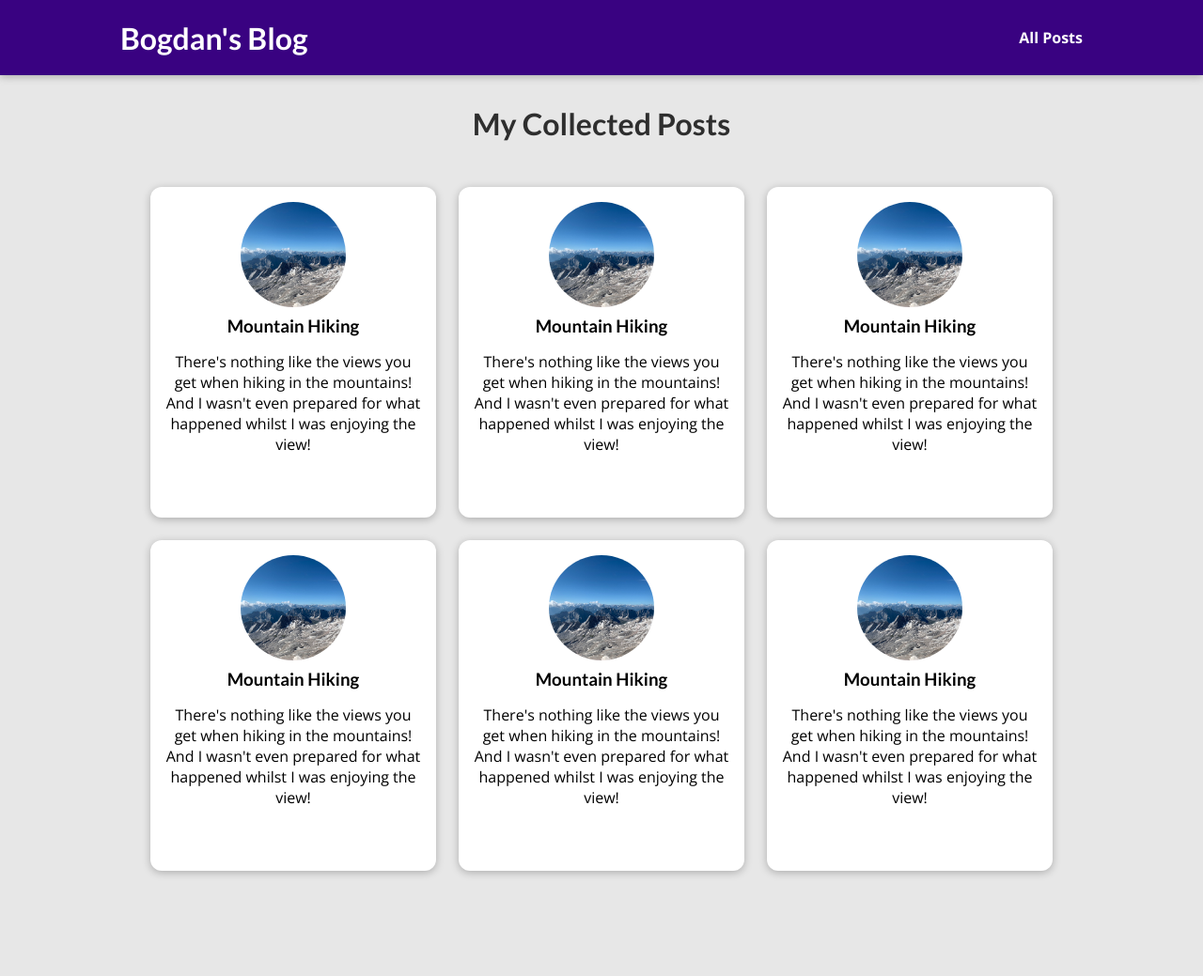
After one commit to bogdandx/django_blog_site, a Django app: template blog/templates/blog/all-posts.html in a window 1280 px wide. The commit adds this page. Shown: the whole page at 94% size. Run offline with Django 4.2, Linux system fonts and the light colour scheme; the template is opened without the code that fills it, so the values that code supplies are empty.

Commit message:
Added images and styles, also added page for all posts and individual post snippet. Also moved navigation to base as it's common for all pages

```diff
--- /dev/null
+++ b/blog/static/blog/all-posts.css
@@ -0,0 +1,43 @@
+body {
+  background-color: #e7e7e7;
+}
+
+#main-navigation {
+  background-color: #390281;
+  box-shadow: 0 2px 8px rgba(0, 0, 0, 0.25);
+}
+
+#all-posts {
+  margin: 7rem auto;
+  width: 90%;
+  max-width: 60rem;
+}
+
+#all-posts h2 {
+  text-align: center;
+  font-size: 2rem;
+  color: #2e2e2e;
+  margin: 3rem 0;
+}
+
+ul {
+  list-style: none;
+  margin: 0;
+  padding: 0;
+  display: grid;
+  grid-template-columns: repeat(auto-fill, minmax(17rem, 1fr));
+  gap: 1.5rem;
+}
+
+.post img {
+  width: 7rem;
+  height: 7rem;
+}
+
+.post a {
+  height: 22rem;
+  transform-origin: center;
+  box-shadow: 0 2px 8px rgba(0, 0, 0, 0.25);
+  border-radius: 12px;
+  background-color: white;
+}
--- /dev/null
+++ b/blog/static/blog/post.css
@@ -0,0 +1,43 @@
+.post {
+  display: flex;
+  flex-direction: column;
+  align-items: center;
+  text-align: center;
+}
+
+.post a {
+  text-decoration: none;
+  color: black;
+  transition: all 0.2s ease;
+  padding: 1rem;
+}
+
+.post a:hover,
+.post a:active {
+  transform: scale(1.1);
+  background-color: #390281;
+  color: white;
+}
+
+.post img {
+  width: 5rem;
+  height: 5rem;
+  object-fit: cover;
+  border-radius: 50%;
+}
+
+.post h3 {
+  margin: 0.25rem 0;
+}
+
+.post time {
+  color: #666666;
+  margin: 0.25rem;
+  font-style: italic;
+  font-size: 0.85rem;
+}
+
+.post:hover time,
+.post:active time {
+  color: white;
+}
--- /dev/null
+++ b/blog/templates/blog/all-posts.html
@@ -0,0 +1,26 @@
+{%  extends "base.html" %}
+{%  load static %}
+
+{%  block title %}
+  All My Posts
+
+{%  endblock %}
+
+{%  block css_files %}
+    <link rel="stylesheet" href="{%  static "blog/post.css" %}" />
+    <link rel="stylesheet" href="{%  static "blog/all-posts.css" %}" />
+{%  endblock %}
+
+{%  block content %}
+    <section id="all-posts">
+        <h2>My Collected Posts</h2>
+        <ul>
+            {%  include "blog/includes/post.html" %}
+            {%  include "blog/includes/post.html" %}
+            {%  include "blog/includes/post.html" %}
+            {%  include "blog/includes/post.html" %}
+            {%  include "blog/includes/post.html" %}
+            {%  include "blog/includes/post.html" %}
+        </ul>
+    </section>
+{%  endblock %}
--- /dev/null
+++ b/blog/templates/blog/includes/post.html
@@ -0,0 +1,16 @@
+{%  load static %}
+
+<li>
+    <article class="post">
+        <a href="">
+            <img src="{%  static "blog/images/mountains.jpg" %}" alt="Mountain Hiking" />
+            <div class="post__content">
+                <h3>Mountain Hiking</h3>
+                <p>There's nothing like the views you get when hiking in the
+                    mountains! And I wasn't even prepared for what happened whilst I
+                    was enjoying the view!
+                </p>
+            </div>
+        </a>
+    </article>
+</li>
--- a/blog/views.py
+++ b/blog/views.py
@@ -6,7 +6,7 @@ def starting_page(request):
     return render(request, "blog/index.html")
 
 def posts(request):
-    pass
+    return render(request, "blog/all-posts.html")
 
 def post_detail(request):
     pass
--- a/templates/base.html
+++ b/templates/base.html
@@ -9,6 +9,12 @@
     {%  block css_files %}{%  endblock %}
 </head>
 <body>
+    <header id="main-navigation">
+        <h1><a href="">Bogdan's Blog</a></h1>
+        <nav>
+            <a href="">All Posts</a>
+        </nav>
+    </header>
   {%  block content %}
   {%  endblock %}
 </body>
```
Also changed, not shown: blog/static/blog/index.css (+26 -58 lines), blog/templates/blog/index.html (+3 -21 lines), blog/static/blog/images/coding.jpg (added), blog/static/blog/images/mountains.jpg (added), blog/static/blog/images/woods.jpg (added), 1 other file.
